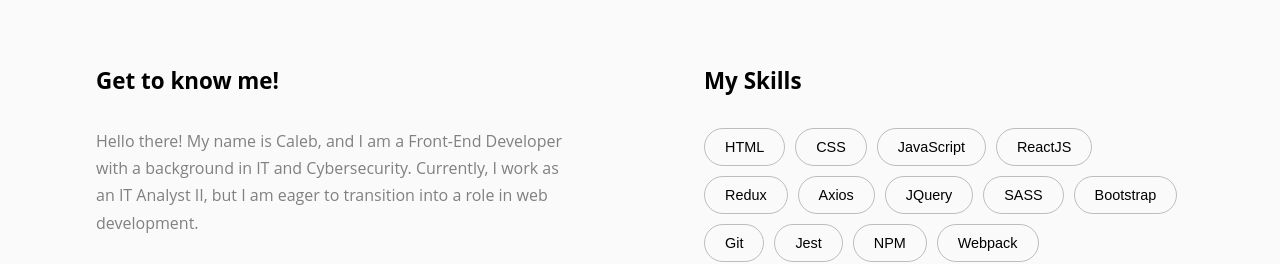
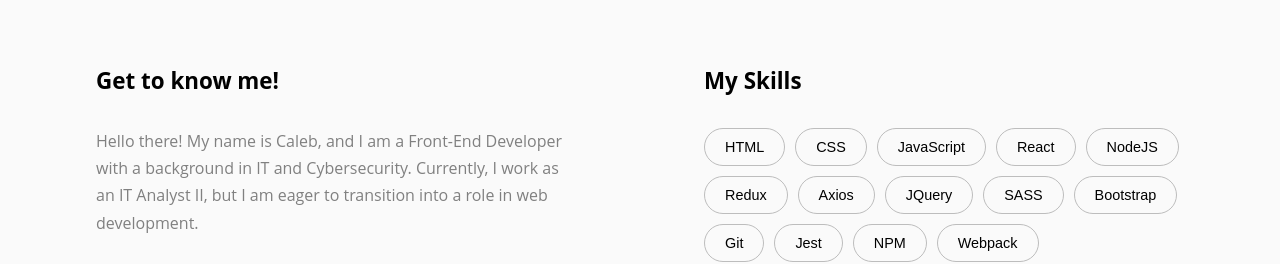
Before and after one commit to Swhag/old-portfolio, a React (Create React App) app: page / in a window 1280 px wide. Shown: the part 880-1144 px from the top of the page. Built offline with nearby package versions, Linux system fonts and the light colour scheme; the HTML template or start-up script is replaced by a standard one.

Commit message:
Update About.js

```diff
--- a/src/components/About.js
+++ b/src/components/About.js
@@ -12,7 +12,8 @@
     'HTML',
     'CSS',
     'JavaScript',
-    'ReactJS',
+    'React',
+    'NodeJS',
     'Redux',
     'Axios',
     'JQuery',
```
